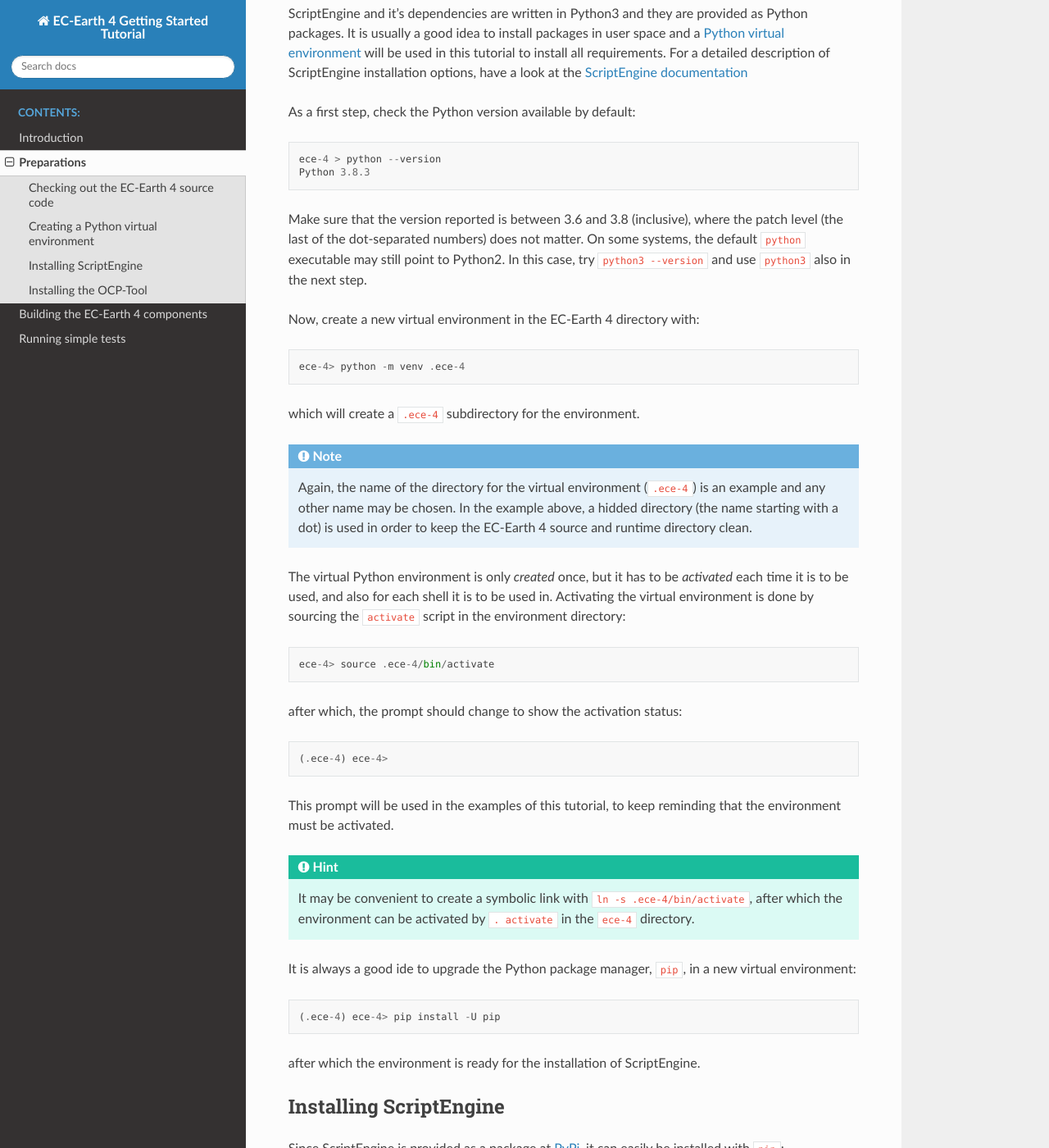
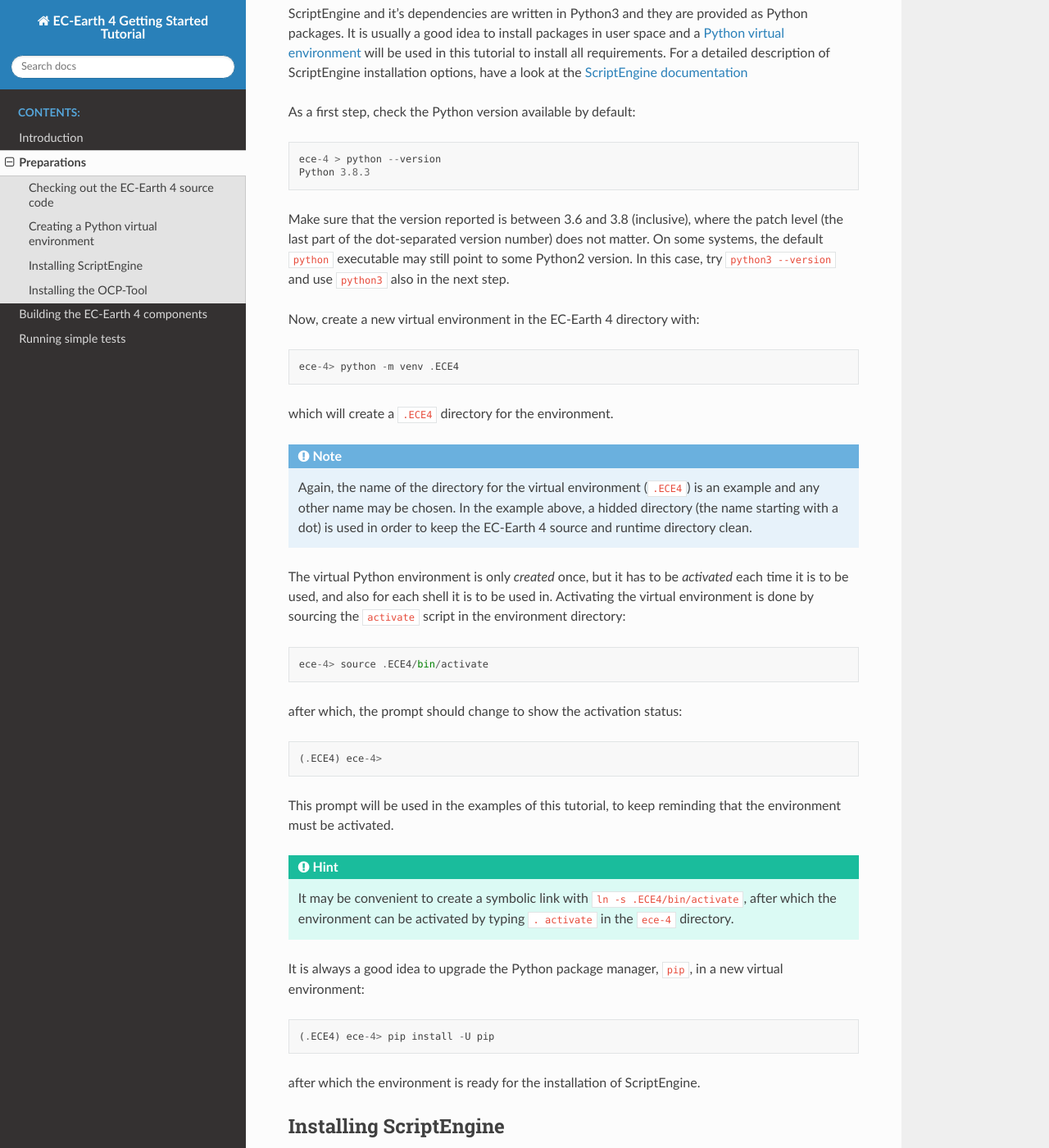
Before and after one commit to EC-Earth/ec-earth-4-tutorial, a Sphinx documentation site: the page built from source/preparations.rst, in a window 1280 px wide and 1400 px high, scrolled down 899 px. Shown: the whole window at 82% size. Built offline with Sphinx 7.4.7 and the Read the Docs theme 2.0.0, drawn with Linux system fonts in a browser that asks for light colours; some of the changed text lies outside the part shown.

Commit message:
Add to and correct Preparations

```diff
--- a/source/preparations.rst
+++ b/source/preparations.rst
@@ -53,21 +53,21 @@
     Python 3.8.3
 
 Make sure that the version reported is between 3.6 and 3.8 (inclusive), where
-the patch level (the last of the dot-separated numbers) does not matter. On
-some systems, the default ``python`` executable may still point to Python2.
-In this case, try ``python3 --version`` and use ``python3`` also in the next
-step.
+the patch level (the last part of the dot-separated version number) does not
+matter.  On some systems, the default ``python`` executable may still point to
+some Python2 version.  In this case, try ``python3 --version`` and use
+``python3`` also in the next step.
 
 Now, create a new virtual environment in the |ece4| directory with::
 
-    ece-4> python -m venv .ece-4
+    ece-4> python -m venv .ECE4
 
-which will create a :file:`.ece-4` subdirectory for the environment.
+which will create a :file:`.ECE4` directory for the environment.
 
 .. note::
 
     Again, the name of the directory for the virtual environment
-    (:file:`.ece-4`) is an example and any other name may be chosen.
+    (:file:`.ECE4`) is an example and any other name may be chosen.
     In the example above, a hidded directory (the name starting with a dot)
     is used in order to keep the |ece4| source and runtime directory clean.
 
@@ -76,11 +76,11 @@
 used in. Activating the virtual environment is done by sourcing the
 :file:`activate` script in the environment directory::
 
-    ece-4> source .ece-4/bin/activate
+    ece-4> source .ECE4/bin/activate
 
 after which, the prompt should change to show the activation status::
 
-    (.ece-4) ece-4>
+    (.ECE4) ece-4>
 
 This prompt will be used in the examples of this tutorial, to keep reminding
 that the environment must be activated.
@@ -88,13 +88,13 @@
 .. hint::
 
     It may be convenient to create a symbolic link with ``ln -s
-    .ece-4/bin/activate``, after which the environment can be activated by
-    ``. activate`` in the :file:`ece-4` directory.
+    .ECE4/bin/activate``, after which the environment can be activated by
+    typing ``. activate`` in the :file:`ece-4` directory.
 
-It is always a good ide to upgrade the Python package manager, :file:`pip`,
-in a new virtual environment::
+It is always a good idea to upgrade the Python package manager, :file:`pip`, in
+a new virtual environment::
 
-    (.ece-4) ece-4> pip install -U pip
+    (.ECE4) ece-4> pip install -U pip
 
 after which the environment is ready for the installation of ScriptEngine.
 
@@ -105,19 +105,19 @@
 Since ScriptEngine is provided as a package at `PyPi <https://pypi.org>`_, it
 can easily be installed with :file:`pip`::
 
-    (.ece-4) ece-4> pip install scriptengine
+    (.ECE4) ece-4> pip install scriptengine
 
 Some of the runtime scripts use a particular ScriptEngine task package, so it
 is best installed right away::
 
-    (.ece-4) ece-4> pip install scriptengine-tasks-hpc
+    (.ECE4) ece-4> pip install scriptengine-tasks-hpc
 
 This completes the ScriptEngine installation. It can be tested with::
 
-    (.ece-4) ece-4> se --version
-    0.8.2
+    (.ECE4) ece-4> se --version
+    0.8.5
 
-(Note that the version can differ, but it should not be lower than 0.8.2)
+(Note that the version can differ, but it should not be lower than 0.8.5)
 
 
 Installing the OCP-Tool
@@ -125,6 +125,23 @@
 
 Download and install the OCP-Tool in the EC-Earth 4 virtual environment::
 
-    (.ece-4) > git clone htpps://github.com/uwefladrich/ocp-tool
-    (.ece-4) > cd ocp-tool
-    (.ece-4) ocp-tool> pip install -e .
+    (.ECE4) ece-4> cd ..
+    (.ECE4) > git clone https://github.com/uwefladrich/ocp-tool
+    (.ECE4) > cd ocp-tool
+
+The code that adapts the OCP-Tool to |ece4| is currently developed in a
+branch, which is checked out with::
+
+    (.ECE4) ocp-tool> git checkout --track origin/refactor-for-se
+
+Thereafter, the OCP-Tool is installed into the :file:`.ECE4` virtual
+environment::
+
+    (.ECE4) ocp-tool> pip install -e .
+
+.. note::
+
+    The installation of the OCP-Tools is still a bit difficult at the moment,
+    because it is still very much under development. The last three steps could
+    be much simplified by providing an OCP-Tool package at Pypi and this will be
+    considered in the future.
```
